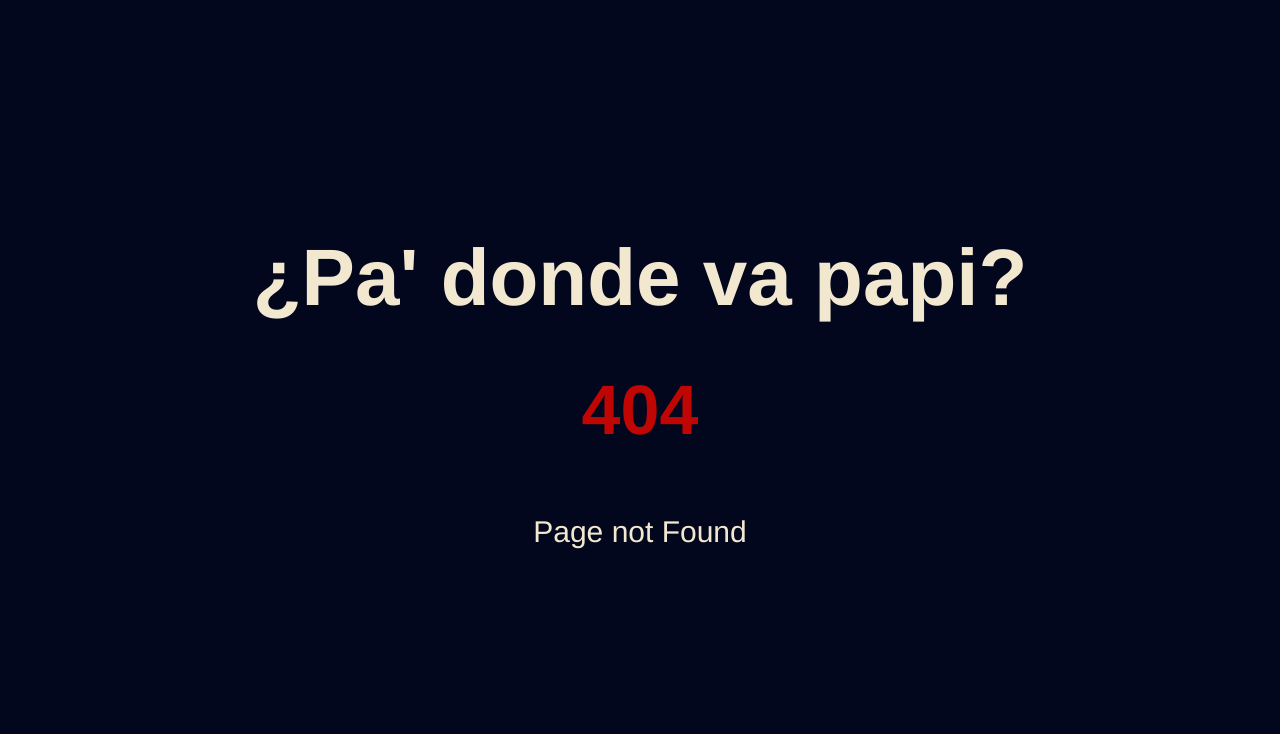
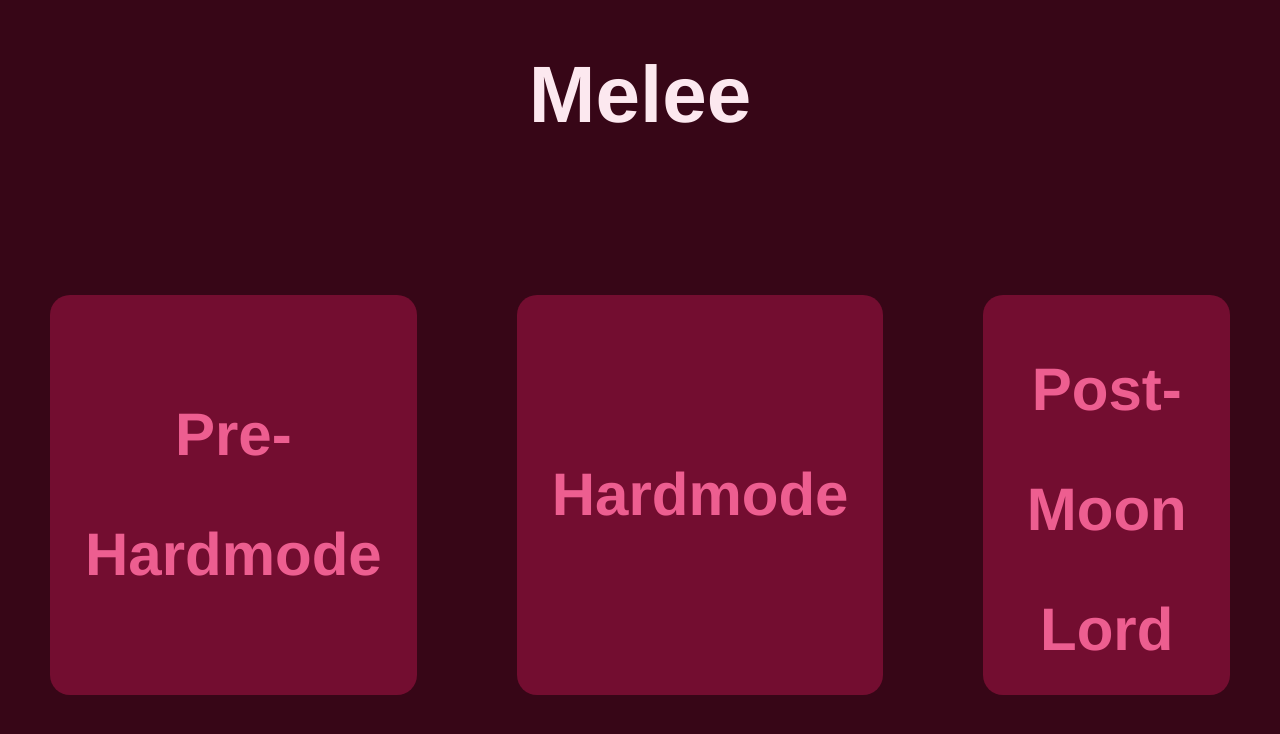
Before and after one commit to kevinher7/my-calamity-wiki, a React (Vite) app in the folder frontend/: page /melee in a window 1280 px wide. Before the commit this address had no page. Shown: the top 734 px of the page. Built offline with nearby package versions, Linux system fonts and the light colour scheme.

Commit message:
Added GSAP for animations. Animated ClassSetupPage

```diff
--- a/frontend/package.json
+++ b/frontend/package.json
@@ -10,6 +10,8 @@
     "preview": "vite preview"
   },
   "dependencies": {
+    "@gsap/react": "^2.1.1",
+    "gsap": "^3.12.5",
     "react": "^18.3.1",
     "react-dom": "^18.3.1",
     "react-router-dom": "^6.28.0"
--- /dev/null
+++ b/frontend/src/components/BossProgressionButton/index.tsx
@@ -0,0 +1,36 @@
+import { useContext } from "react";
+
+import "./styles.css";
+import { SidebarContext } from "../../utils/sidebarContext";
+
+interface BossProgressionProps {
+	progressionState: string;
+}
+
+const BossProgression = (props: BossProgressionProps) => {
+	const sidebarContext = useContext(SidebarContext);
+
+	const { isSidebar, setIsSidebar } = sidebarContext;
+
+	const handleClick = () => {
+		if (setIsSidebar) {
+			setIsSidebar(true);
+			console.log(isSidebar);
+			return;
+		}
+
+		console.error("setIsSidebar is not defined");
+	};
+
+	return (
+		<button
+			className="boss-progression--button"
+			onClick={handleClick}
+			data-sidebar={isSidebar}
+		>
+			{props.progressionState}
+		</button>
+	);
+};
+
+export default BossProgression;
--- /dev/null
+++ b/frontend/src/components/BossProgressionButton/styles.css
@@ -0,0 +1,51 @@
+.boss-progression--button {
+	padding: var(--spacing-xl);
+
+	width: 20rem;
+	height: 20rem;
+
+	margin: var(--spacing-xxl);
+
+	font: var(--boss-prog-font);
+
+	border: none;
+	border-radius: 20px;
+
+	background-color: var(--dark-color-90);
+	color: var(--dark-color-70);
+}
+
+.boss-progression--button:hover {
+	color: white;
+	cursor: pointer;
+}
+
+.boss-progression--side-button {
+	width: 4rem;
+	height: 4rem;
+
+	margin: var(--spacing-xl);
+
+	border: none;
+	border-radius: 20px;
+
+	background-color: var(--dark-color-90);
+	color: var(--dark-color-70);
+
+	font-size: 0;
+}
+
+/* .boss-progression--button[data-sidebar="true"] {
+	animation: makeSideButton 1s 1;
+}
+
+@keyframes makeSideButton {
+	25% {
+		background-color: blue;
+	}
+	100% {
+		left: 0;
+		width: 100px;
+		height: 100px;
+	}
+} */
--- a/frontend/src/components/ClassButton/styles.css
+++ b/frontend/src/components/ClassButton/styles.css
@@ -1,5 +1,4 @@
 .class--button {
-	/* padding: var(--spacing-xl); */
 	width: 8rem;
 
 	color: var(--light-color);
@@ -10,3 +9,9 @@
 	border: none;
 	border-radius: 10px;
 }
+
+.class--button:hover {
+	color: var(--detail-color);
+	background-color: var(--light-color);
+	cursor: pointer;
+}
--- a/frontend/src/index.css
+++ b/frontend/src/index.css
@@ -17,8 +17,12 @@
 	--spacing-xxxxl: 10rem;
 
 	/* Colors */
-	--dark-color: #03071e;
-	--light-color: #f2e8cf;
+	--dark-color: #370617;
+	--dark-color-90: #730d30;
+	--dark-color-80: #45081d;
+	--dark-color-70: #ed5e90;
+	/* --light-color: #f2e8cf; */
+	--light-color: #fce8ef;
 	--detail-color: #bf0603;
 
 	/* Fonts */
@@ -30,6 +34,10 @@
 	--p-font: 1.5rem/2em var(--ff);
 
 	--class-button-font: bold 1rem/4rem var(--ff);
+
+	/* Class Setup Fonts */
+
+	--boss-prog-font: bold 3rem/2em var(--ff);
 }
 
 #root {
--- a/frontend/src/main.tsx
+++ b/frontend/src/main.tsx
@@ -4,6 +4,7 @@ import { createBrowserRouter, RouterProvider } from "react-router-dom";
 
 import HomePage from "./pages/HomePage";
 import NotFoundPage from "./pages/NotFoundPage";
+import ClassSetupPage from "./pages/ClassSetupPage";
 
 import "./index.css";
 
@@ -13,6 +14,10 @@ const router = createBrowserRouter([
 		element: <HomePage />,
 		errorElement: <NotFoundPage />,
 	},
+	{
+		path: "/melee",
+		element: <ClassSetupPage classType="Melee" />,
+	},
 ]);
 
 createRoot(document.getElementById("root")!).render(
--- /dev/null
+++ b/frontend/src/pages/ClassSetupPage/index.tsx
@@ -0,0 +1,71 @@
+import { useState } from "react";
+
+import gsap from "gsap";
+import { useGSAP } from "@gsap/react";
+
+import BossProgression from "../../components/BossProgressionButton";
+
+import meleeIcon from "../../assets/classes/melee-icon.svg";
+
+import "./styles.css";
+import { SidebarContext } from "../../utils/sidebarContext";
+
+interface ClassSetupProps {
+	classType: string;
+}
+
+const ClassSetupPage = (props: ClassSetupProps) => {
+	const [isSidebar, setIsSidebar] = useState(false);
+
+	useGSAP(
+		() => {
+			if (!isSidebar) {
+				return;
+			}
+
+			gsap.to("#root", {
+				flexDirection: "row",
+				justifyContent: "space-between",
+			});
+
+			gsap.to(".boss-progression--container", {
+				height: "100vh",
+				width: "6rem",
+				backgroundColor: "var(--dark-color-80)",
+				ease: "sine.in",
+			});
+
+			gsap.to(".boss-progression--button-container", {
+				flexDirection: "column",
+				alignItems: "center",
+				width: "6rem",
+				ease: "sine.in",
+			});
+
+			gsap.set(".boss-progression--button", {
+				className: "boss-progression--side-button",
+				ease: "sine.in",
+			});
+		},
+		{ dependencies: [isSidebar] }
+	);
+
+	return (
+		<div className="boss-progression--container">
+			{isSidebar ? (
+				<img src={meleeIcon} alt={props.classType} width={75} />
+			) : (
+				<h1 id="class-setup--h1">{props.classType}</h1>
+			)}
+			<div className="boss-progression--button-container">
+				<SidebarContext.Provider value={{ isSidebar, setIsSidebar }}>
+					<BossProgression progressionState="Pre-Hardmode" />
+					<BossProgression progressionState="Hardmode" />
+					<BossProgression progressionState="Post-Moon Lord" />
+				</SidebarContext.Provider>
+			</div>
+		</div>
+	);
+};
+
+export default ClassSetupPage;
--- /dev/null
+++ b/frontend/src/pages/ClassSetupPage/styles.css
@@ -0,0 +1,21 @@
+.boss-progression--container {
+	display: flex;
+	flex-direction: column;
+	justify-content: center;
+	align-items: center;
+
+	text-align: center;
+}
+
+.boss-progression--button-container {
+	display: flex;
+	flex-direction: row;
+	justify-content: center;
+	margin-top: var(--spacing-xxxl);
+
+	width: 100vw;
+}
+
+.class-setup--h1 {
+	margin-bottom: 2rem;
+}
--- /dev/null
+++ b/frontend/src/utils/SidebarContext.ts
@@ -0,0 +1,11 @@
+import React, { createContext } from "react";
+
+export type SidebarContextType = {
+	isSidebar: boolean;
+	setIsSidebar: React.Dispatch<React.SetStateAction<boolean>> | null;
+};
+
+export const SidebarContext = createContext<SidebarContextType>({
+	isSidebar: false,
+	setIsSidebar: null,
+});
```
Also changed, not shown: frontend/src/assets/classes/melee-icon.svg (added), 1 other file (tests, documents, lock files or other folders).
